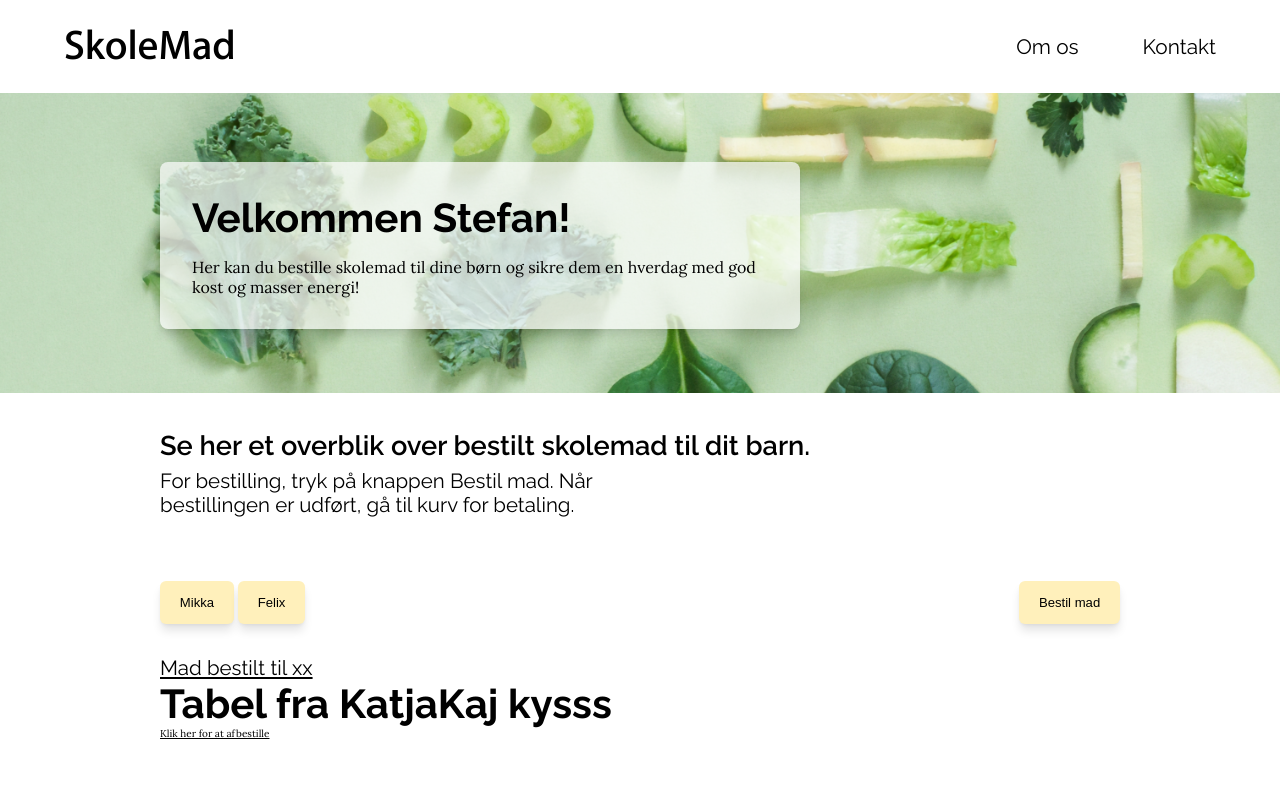
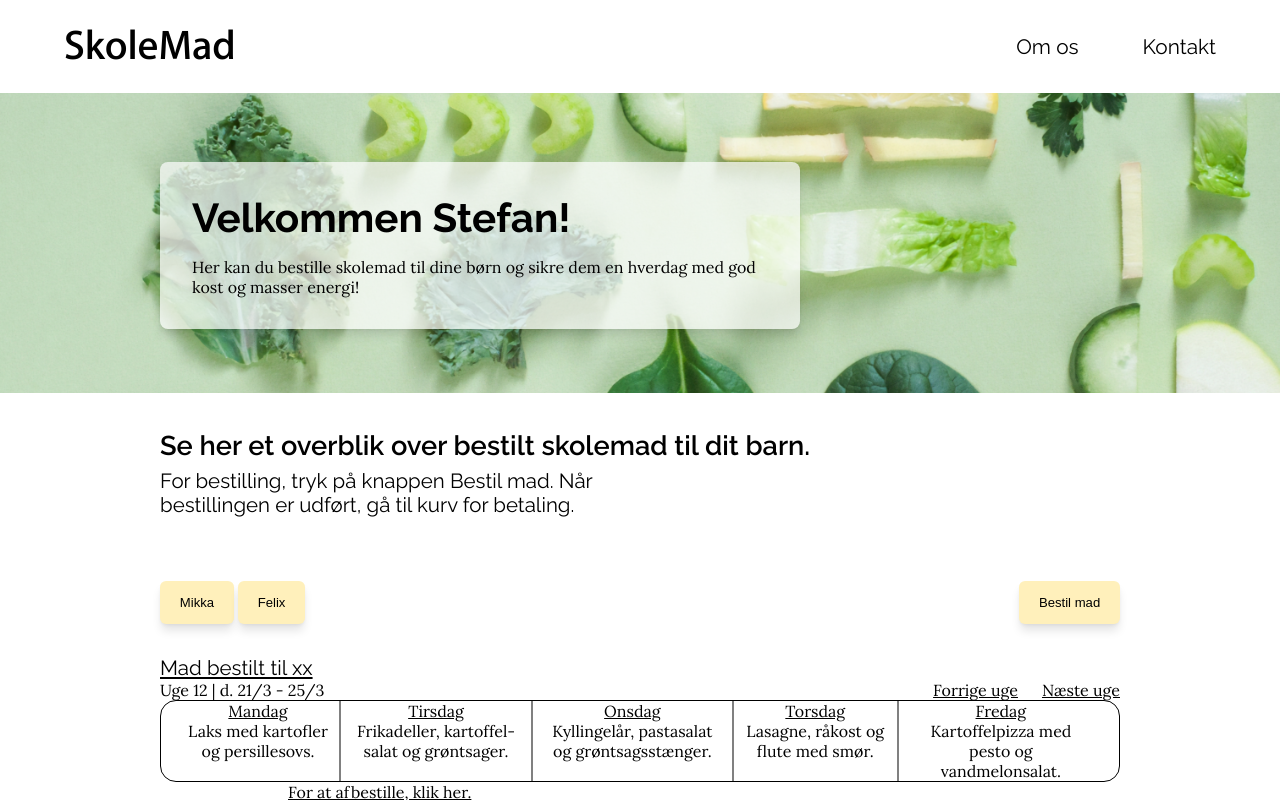
Before and after one commit to katj6233/skolemad, a Svelte app: page / in a window 1280 px wide. Both pictures are taken after a click on the button "Log in". Shown: the top 800 px of the page. Built offline with nearby package versions, Linux system fonts and the light colour scheme.

Commit message:
tabel first commit

```diff
--- a/src/Components/Footer.svelte
+++ b/src/Components/Footer.svelte
@@ -35,11 +35,7 @@ footer {
 }
 
 
-.footer_ul {
-  /* display: flex;
-  justify-content: space-between;
-} */
-}
+
 
 .info_div p {
   font-family: var(--heading);
--- a/src/Components/Tabel.svelte
+++ b/src/Components/Tabel.svelte
@@ -1 +1,158 @@
-<h1>Tabel fra KatjaKaj kysss</h1>
+<section class="dato_forrige_næste">
+        <div class="uge_nummer">
+          <p>Uge 12 | d. 21/3 - 25/3</p>
+        </div>
+
+        <div class="uger_frem_tilbage">
+          <a href="/#/"><p>Forrige uge</p></a>
+          <a href="/#/"><p>Næste uge</p></a>
+        </div>
+      </section>
+
+      <section>
+        <div class="tabel">
+          <div>
+            <p class="dag">Mandag</p>
+            <p>Laks med kartofler og persillesovs.</p>
+          </div>
+          <hr />
+          <div>
+            <p class="dag">Tirsdag</p>
+            <p>Frikadeller, kartoffel- salat og grøntsager.</p>
+          </div>
+          <hr />
+          <div>
+            <p class="dag">Onsdag</p>
+            <p>Kyllingelår, pastasalat og grøntsagsstænger.</p>
+          </div>
+          <hr />
+          <div>
+            <p class="dag">Torsdag</p>
+            <p>Lasagne, råkost og flute med smør.</p>
+          </div>
+          <hr />
+          <div>
+            <p class="dag">Fredag</p>
+            <p>Kartoffelpizza med pesto og vandmelonsalat.</p>
+          </div>
+        </div>
+      </section>
+
+      <section>
+        <div class="afbestil">
+          <a href="/#/"><p>For at afbestille, klik her.</p></a>
+        </div>
+      </section>
+
+      <style>
+          .dato_forrige_næste {
+  display: flex;
+  justify-content: space-between;
+  /* margin-inline: 2rem; */
+}
+
+.uger_frem_tilbage a {
+  color: black;
+}
+
+.afbestil {
+  margin-left: 2rem;
+}
+
+.afbestil a {
+  color: black;
+}
+
+.afbestil a:hover {
+  color: blue;
+}
+
+.uger_frem_tilbage a:hover {
+  color: blue;
+}
+
+.tabel {
+  /* margin-inline: 2rem; */
+  padding-inline: 1rem;
+  border: 1px black solid;
+  border-radius: 1rem;
+}
+
+hr {
+  border: 0.1px grey solid;
+  width: 13rem;
+}
+
+.tabel div {
+  text-align: center;
+
+}
+
+.dag {
+  text-decoration: underline;
+}
+
+@media (min-width: 640px) {
+  /* .tabel {
+    margin-inline: 4rem;
+  }
+
+  .dato_forrige_næste {
+    margin-inline: 4rem;
+  } */
+
+  .afbestil {
+    margin-left: 4rem;
+  }
+}
+
+@media (min-width: 768px) {
+  /* .dato_forrige_næste {
+    margin-inline: 6rem;
+  } */
+
+  .uger_frem_tilbage {
+    display: flex;
+    gap: 1.5rem;
+  }
+  .tabel {
+    display: flex;
+    justify-content: space-between;
+    /* margin-inline: 6rem; */
+  }
+
+  /* .afbestil {
+    margin-left: 6rem;
+  } */
+
+  hr {
+    border: 0.1px grey solid;
+    text-align: center;
+    width: 0rem;
+  }
+
+  .tabel div {
+    margin-inline: 0.6rem;
+  }
+}
+
+@media (min-width: 1024px) {
+  /* .dato_forrige_næste {
+    margin-inline: 8rem;
+  }
+
+  .tabel {
+    margin-inline: 8rem;
+  } */
+
+  .afbestil {
+    margin-left: 8rem;
+  }
+
+  hr {
+    border: 0.1px grey solid;
+    text-align: center;
+    width: 0rem;
+  }
+}
+      </style>
--- a/src/Pages/Stefan.svelte
+++ b/src/Pages/Stefan.svelte
@@ -36,11 +36,19 @@
         <h3 class="underline">Mad bestilt til xx</h3>
         <Tabel></Tabel>
     </div>
-    <a class="link" href="/#/">Klik her for at afbestille</a>
+
 </section>
 
 
+
+
 <style>
+
+
+
+
+
+
 
     img {
         height: 300px;
@@ -52,6 +60,7 @@
 
     section {
         display: grid;
+
     }
 
     h1 {
@@ -103,9 +112,7 @@
         text-decoration: underline;
     }
 
-    .link {
-        font-size: x-small;
-    }
+
 
 
 
@@ -128,6 +135,10 @@
     }
     h3 {
         margin-right: 10rem;
+    }
+
+    .section_2 {
+        margin-inline: 4rem;
     }
 
 
```
